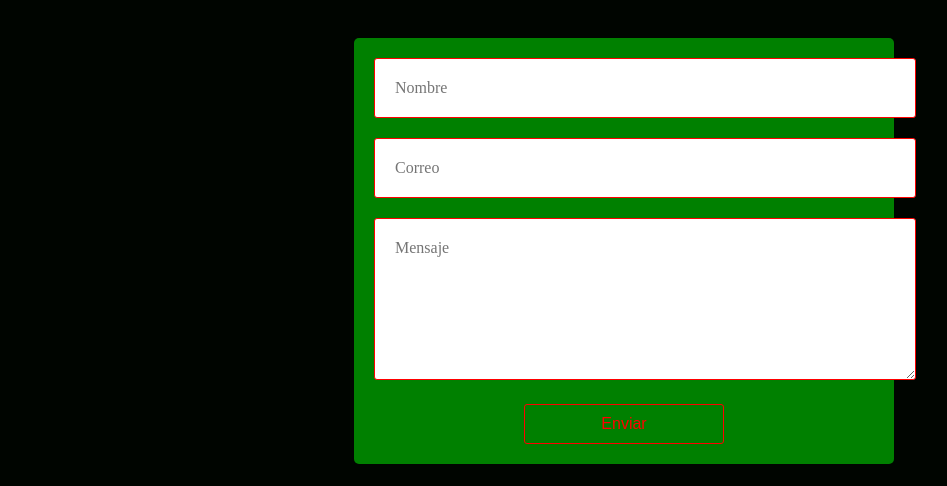
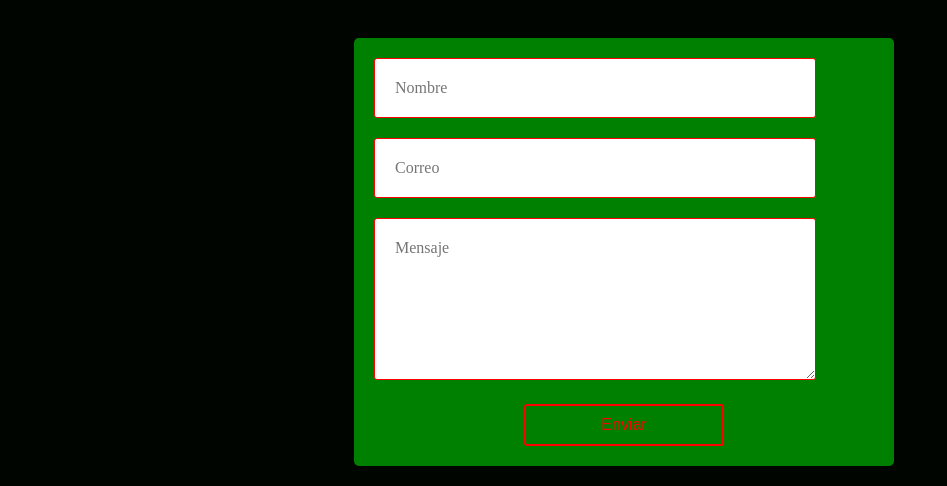
Before and after one commit to MargaLop/curso_dise-o_web, a plain HTML site: page practica_galeria_imagen_css/index.html in a window 1280 px wide. Shown: the part 1176-1662 px from the top of the page, without its empty margins (16-963 px from the left). Drawn offline with Linux system fonts and the light colour scheme.

Commit message:
fallo ejercicio anterior

```diff
--- a/practica_galeria_imagen_css/formulario.css
+++ b/practica_galeria_imagen_css/formulario.css
@@ -18,7 +18,7 @@ padding: 20px;
 .formulario input[type="text"],
 .formulario input[type="email"],
 .formulario textarea{
-    width: 100%;
+    width: 80%;
     padding: 20px;
     margin-bottom: 20px;
     border-radius: 3px;
@@ -30,8 +30,8 @@ padding: 20px;
 .formulario textarea{
     min-height: 120px;
     max-height: 300px;
-    min-width: 100%;
-    max-width: 100%;
+    min-width: 80%;
+    max-width: 80%;
 }
 
 .formulario input[type="text"]:focus,
@@ -44,7 +44,7 @@ padding: 20px;
     width: 200px;
     margin: 0 auto;
     background: none;
-    border: 1px solid red;
+    border: 2px solid red;
     color: red;
     padding: 10px;
     cursor: pointer;
```
